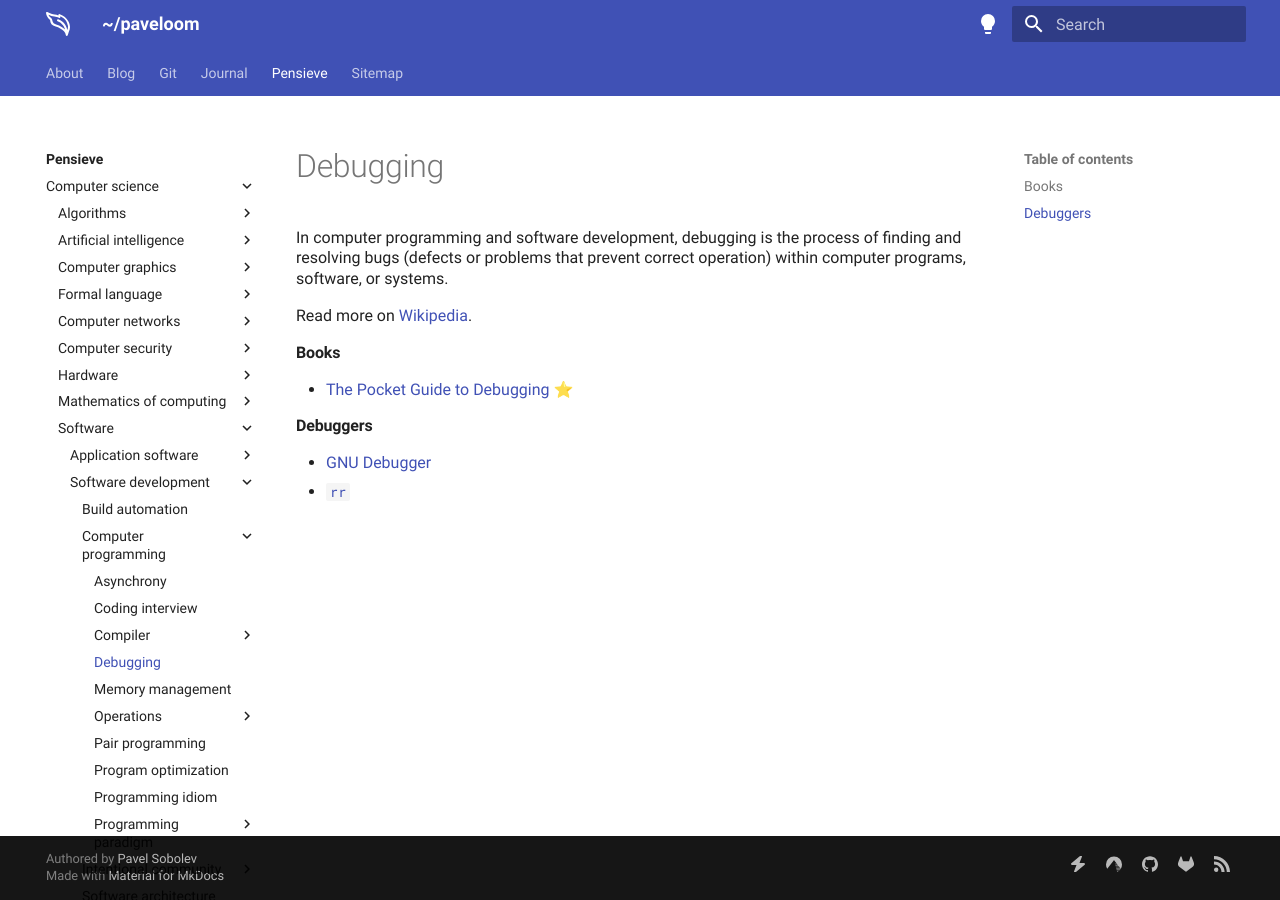
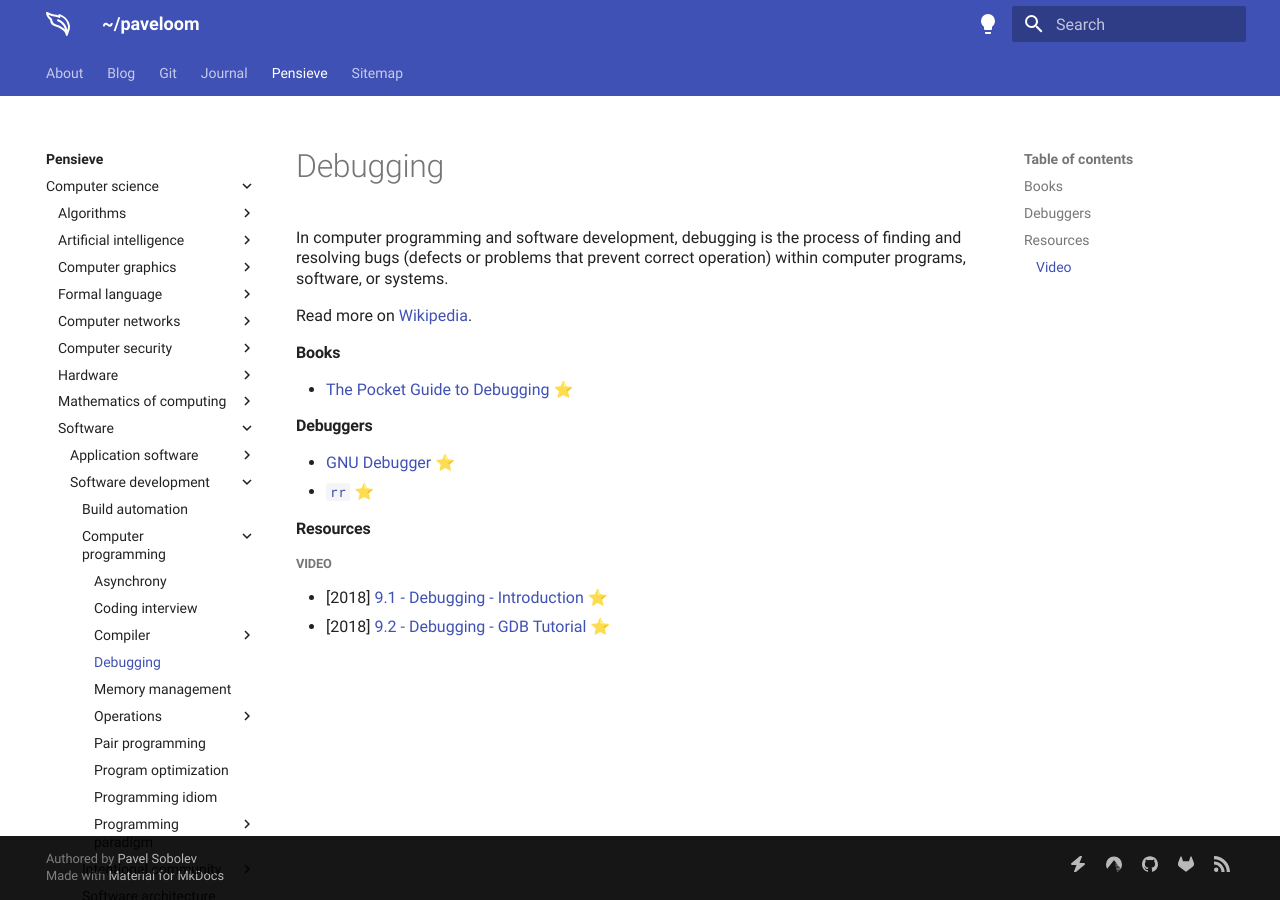
Before and after one commit to paveloom/paveloom.dev, an MkDocs documentation site: the page built from content/pensieve/debugging.md, in a window 1280 px wide. Built offline with MkDocs 1.6.1 and Material for MkDocs 9.7.7, drawn with Linux system fonts in a browser that asks for light colours.

Commit message:
Pensieve: update the Debugging page.

```diff
--- a/content/pensieve/debugging.md
+++ b/content/pensieve/debugging.md
@@ -8,5 +8,11 @@ Read more on [Wikipedia](https://en.wikipedia.org/wiki/Debugging).
 - [The Pocket Guide to Debugging](https://wizardzines.com/zines/debugging-guide) ⭐
 
 #### Debuggers
-- [GNU Debugger](https://en.wikipedia.org/wiki/GNU_Debugger)
-- [`rr`](https://rr-project.org)
+- [GNU Debugger](https://en.wikipedia.org/wiki/GNU_Debugger) ⭐
+- [`rr`](https://rr-project.org) ⭐
+
+#### Resources
+
+##### Video
+- [2018] [9.1 - Debugging - Introduction](https://www.youtube.com/watch?v=D8imWEgyS1g) ⭐
+- [2018] [9.2 - Debugging - GDB Tutorial](https://www.youtube.com/watch?v=bWH-nL7v5F4) ⭐
```
